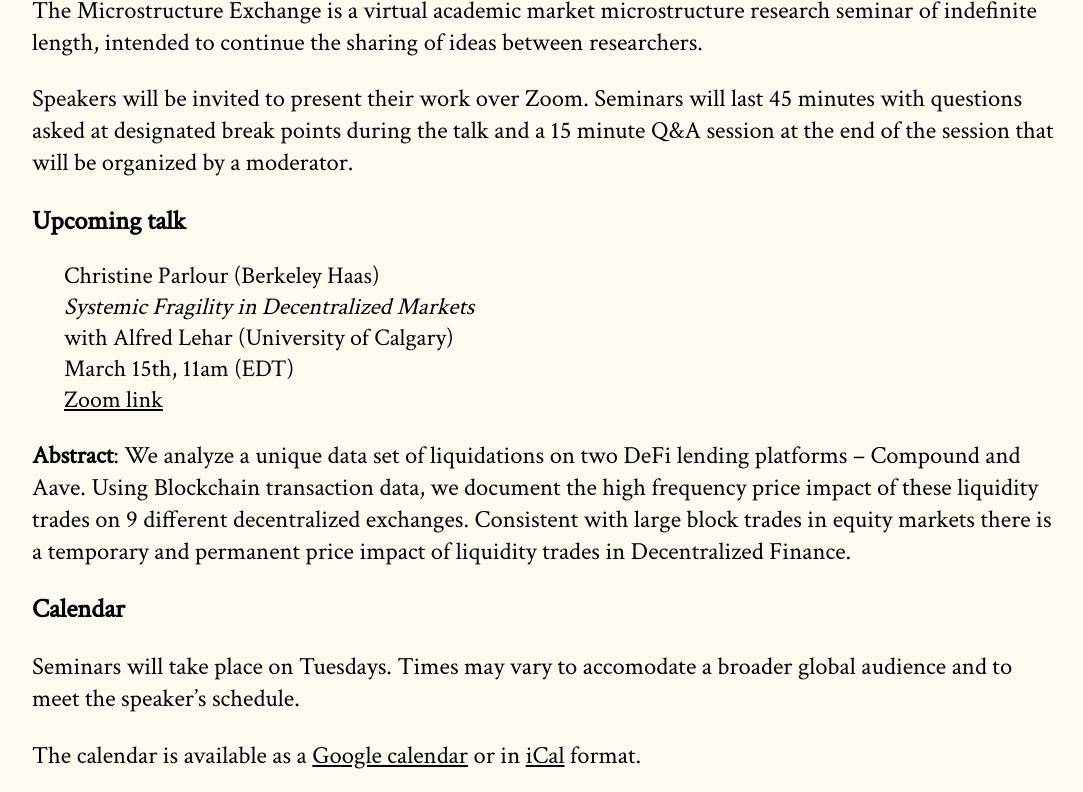
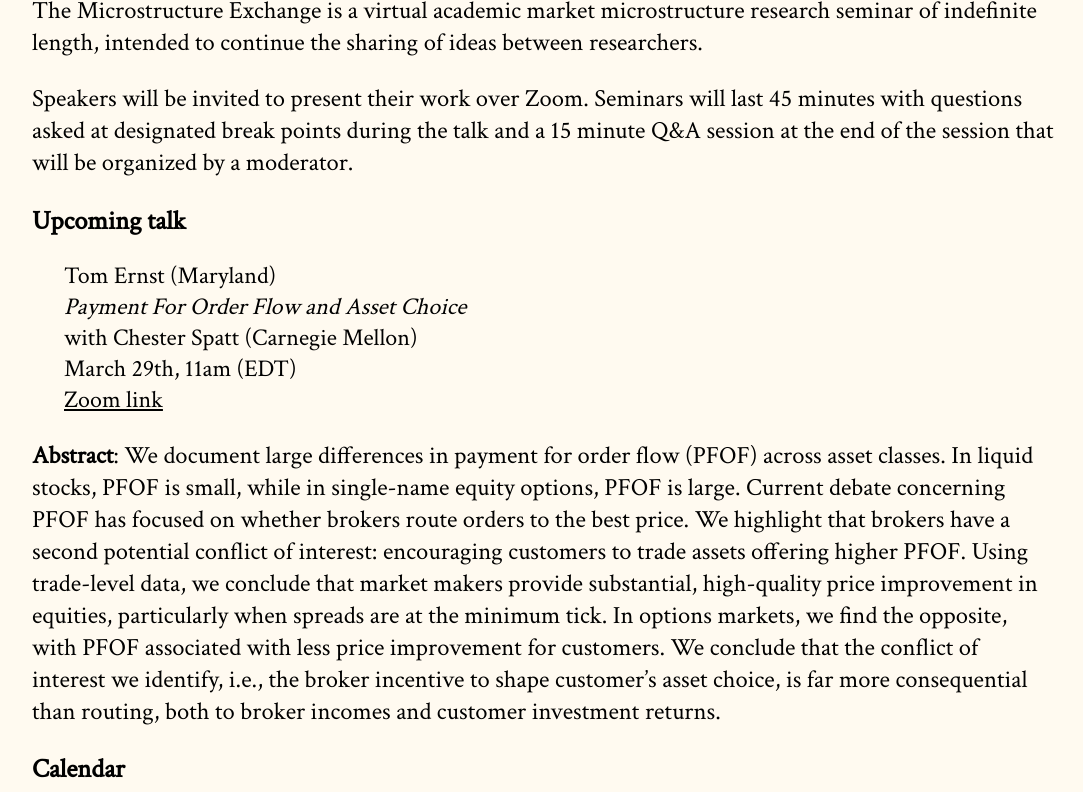
Before and after one commit to cpfiffer/microstructure.exchange, a Jekyll site: the page built from index.md, in a window 1280 px wide and 900 px high, scrolled down 257 px, cut to the strip 0-792 px from the top of the window. Shown: the whole strip, without its empty margins (96-1179 px from the left). Built offline with Jekyll 4.4.1, drawn with Linux system fonts in a browser that asks for light colours; some web fonts are replaced; some of the changed text lies outside the part shown.

Commit message:
Add thomas

```diff
--- a/_config.yml
+++ b/_config.yml
@@ -11,10 +11,10 @@ github:
   owner_name: Cameron Pfiffer
 
 speaker-info:
-  speaker-name: "Christine Parlour (Berkeley Haas)"
-  speaker-paper: "Systemic Fragility in Decentralized Markets"
-  coauthors: "Alfred Lehar (University of Calgary)"
-  speaker-date: March 15th, 11am (EDT)
+  speaker-name: "Tom Ernst (Maryland)"
+  speaker-paper: "Payment For Order Flow and Asset Choice"
+  coauthors: "Chester Spatt (Carnegie Mellon)"
+  speaker-date: March 29th, 11am (EDT)
   # discussant: "Michael Noe (Eurex), Amit Goyal (SFI/Lausanne), and Eric Uhlmann (INSEAD)"
   # paper-link: /papers/Dog_s_Tail_02212022.pdf
   webinar-link: https://stockholmuniversity.zoom.us/j/66623062541
--- a/index.md
+++ b/index.md
@@ -18,7 +18,7 @@ Speakers will be invited to present their work over Zoom. Seminars will last 45
 
 {% include upcoming-speaker.html %}
 
-**Abstract**: We analyze a unique data set of liquidations on two DeFi lending platforms -- Compound and Aave.  Using Blockchain transaction data, we document the high frequency price impact of these liquidity trades on 9 different decentralized exchanges.  Consistent with large block trades in equity markets there is a temporary and permanent price impact of liquidity trades in Decentralized Finance.
+**Abstract**: We document large differences in payment for order flow (PFOF) across asset classes. In liquid stocks, PFOF is small, while in single-name equity options, PFOF is large.  Current debate concerning PFOF has focused on whether brokers route orders to the best price. We highlight that brokers have a second potential conflict of interest: encouraging customers to trade assets offering higher PFOF. Using trade-level data, we conclude that market makers provide substantial, high-quality price improvement in equities, particularly when spreads are at the minimum tick. In options markets, we find the opposite, with PFOF associated with less price improvement for customers. We conclude that the conflict of interest we identify, i.e., the broker incentive to shape customer's asset choice, is far more consequential than routing, both to broker incomes and customer investment returns.
 
 ## Calendar
 
```
Also changed, not shown: other parts of index.md (+1 -0 lines).
